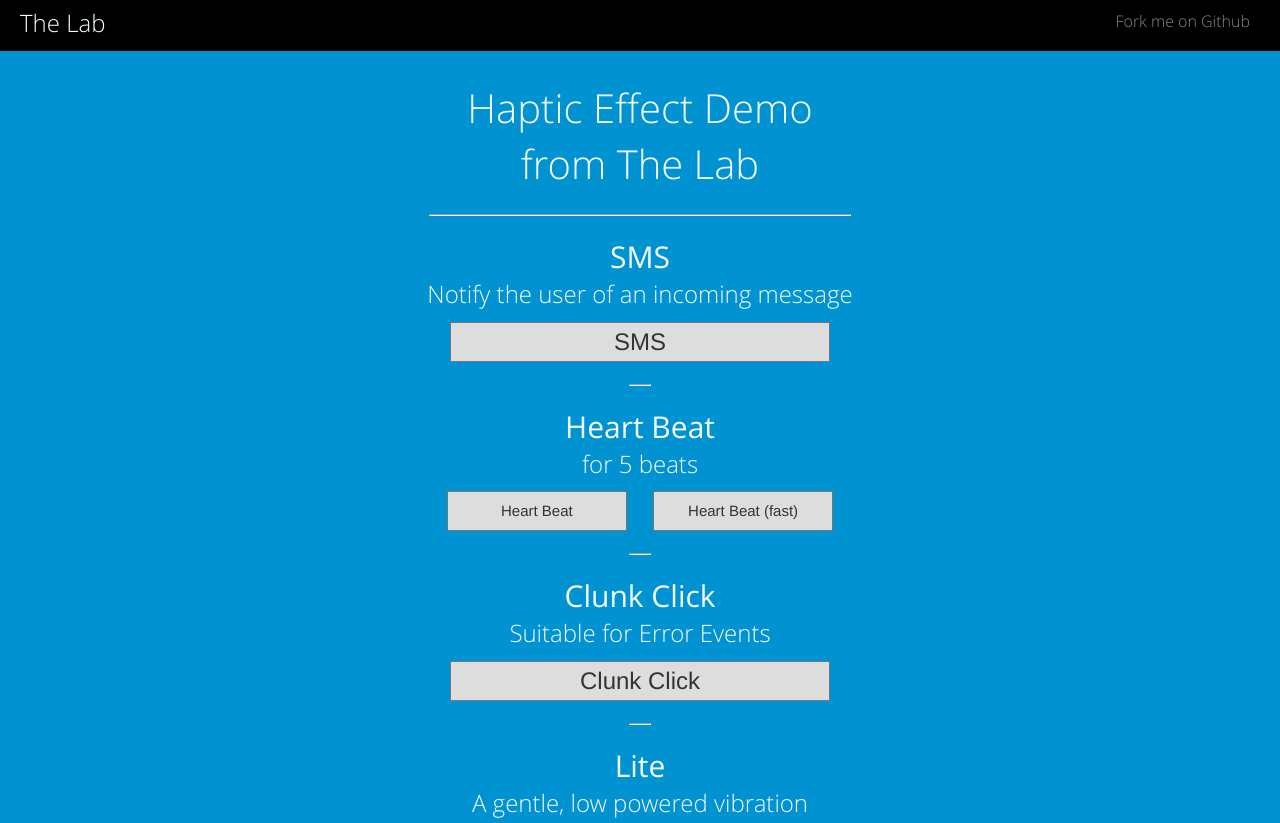
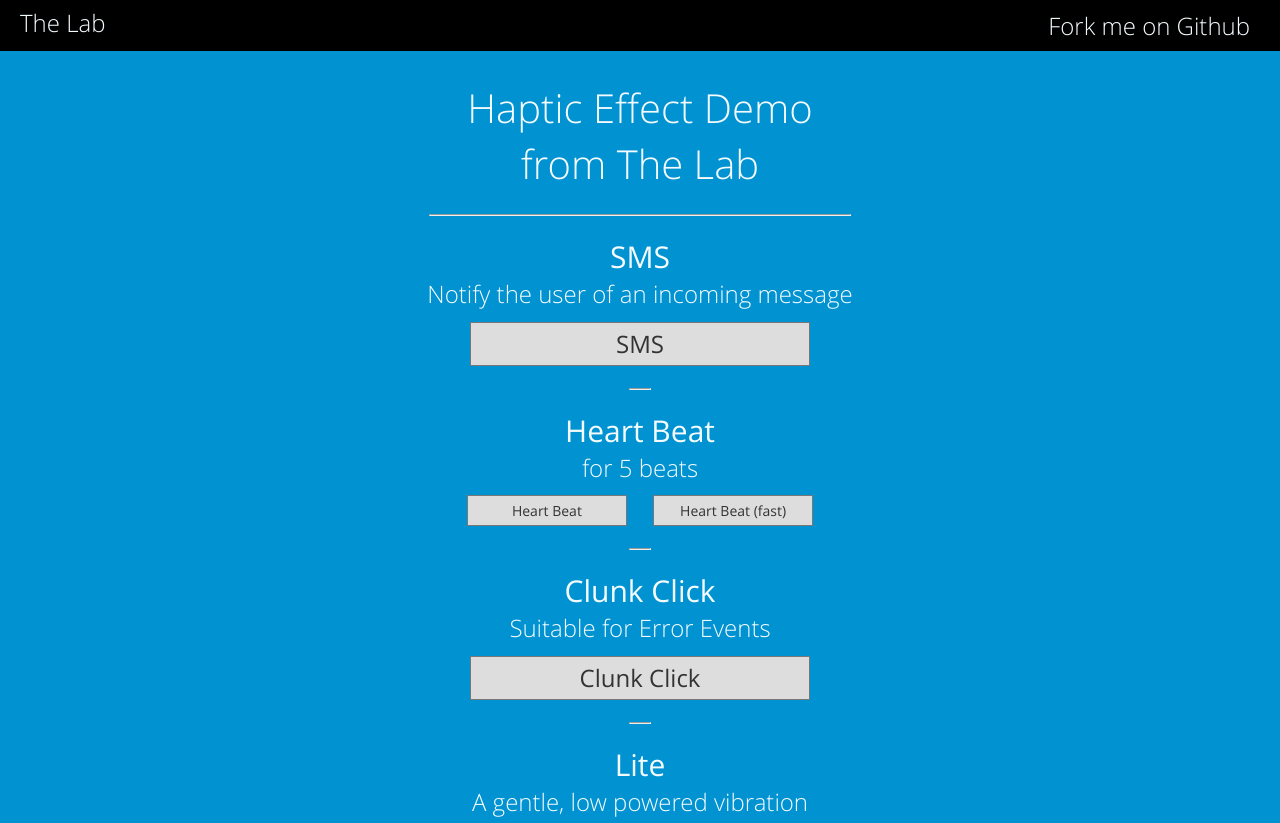
Before and after one commit to arcturus/handshake-html5-vibrate-haptic-library, a plain HTML site: page index.html in a window 1280 px wide. Shown: the top 823 px of the page. Drawn offline with Linux system fonts and the light colour scheme.

Commit message:
changed typography of github link

```diff
--- a/css/style.css
+++ b/css/style.css
@@ -127,10 +127,10 @@ hr {
 	padding: 10px;
 	padding: 1rem;
 	text-decoration: none;
-	color: #888;
-	font-size: 16px;
-	font-size: 1.6rem;
-	font-style: normal;
+	font-size: 24px;
+	font-size: 2.4rem;
+	color: #F5FCFF;
+	font-weight: normal;
 }
 
 .menu-button:hover {
@@ -166,10 +166,10 @@ button {
 	border: 1px solid #777;
 	padding: 0.5rem 1rem;
 	margin: 1rem;
-	font: 2.4rem/2.8rem Helvetica Neue, Arial;
+	font: 2.4rem OpenSansRegular;
 	text-decoration: none;
 	color: #333;
-	width: 38rem;
+	width: 34rem;
 }
 
 .dual {
@@ -179,10 +179,10 @@ button {
 	border: 1px solid #777;
 	padding: 0.5rem 1rem;
 	margin: 1rem;
-	font: 1.5rem/2.8rem Helvetica Neue, Arial;
+	font: 1.4rem OpenSansRegular;
 	text-decoration: none;
 	color: #333;
-	width: 18rem;
+	width: 16rem;
 }
 
 button:hover
```
